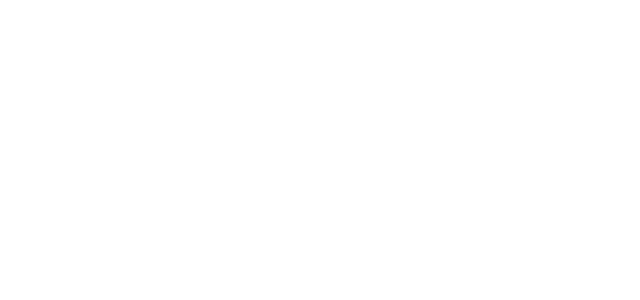
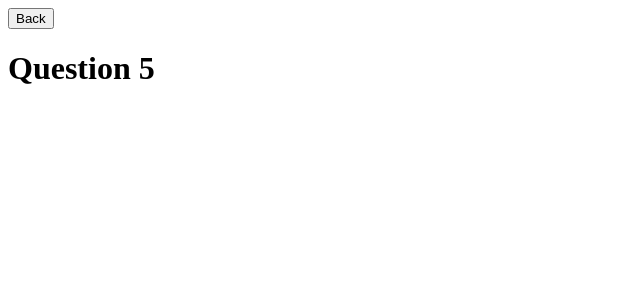
Before and after one commit to jaboulos/react-qs-2023, a React (Create React App) app in the folder client/: page /q5 in a window 1280 px wide. Before the commit this address had no page. Shown: the top 300 px of the page, without its empty margins (0-640 px from the left). Built offline with nearby package versions, Linux system fonts and the light colour scheme.

Commit message:
add question 5 prompt and initial component

```diff
--- a/client/src/App.js
+++ b/client/src/App.js
@@ -7,6 +7,7 @@ import { Solution2 } from './mock-questions/question-2/solution-2/Solution2';
 import { Solution3 } from './mock-questions/question-3/solution-3/Solution3';
 import { Solution4a } from './mock-questions/question-4/solution-4a/Solution4a';
 import { Solution4b } from './mock-questions/question-4/solution-4b/Solution4b';
+import { Solution5 } from './mock-questions/question-5/solution-5/Solution5';
 
 const App = () => {
   return (
@@ -17,6 +18,7 @@ const App = () => {
         <Route path='/q3' element={<Solution3 />} />
         <Route path='/q4a' element={<Solution4a />} />
         <Route path='/q4b' element={<Solution4b />} />
+        <Route path='/q5' element={<Solution5 />} />
         <Route path='/' element={<HomePage />} />
       </Routes>
     </Router>
--- a/client/src/Homepage.jsx
+++ b/client/src/Homepage.jsx
@@ -10,6 +10,7 @@ export const HomePage = () => {
       <Link to='/q3'>Go to Question 3</Link>
       <Link to='/q4a'>Go to Question 4a</Link>
       <Link to='/q4b'>Go to Question 4b</Link>
+      <Link to='/q5'>Go to Question 5</Link>
     </div>
   );
 }
--- /dev/null
+++ b/client/src/mock-questions/question-5/solution-5/Solution5.jsx
@@ -0,0 +1,15 @@
+import React from 'react';
+import { useNavigate } from 'react-router';
+
+export const Solution5 = () => {
+  const navigate = useNavigate();
+  const goBack = () => {
+    navigate('/')
+  }
+  return (
+    <div>
+      <button onClick={goBack}>Back</button>
+      <h1>Question 5</h1>
+    </div>
+  )
+}
```
Also changed, not shown: client/src/mock-questions/question-5/problem-prompt.md (added, +56 -0 lines).
